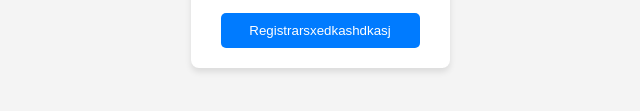
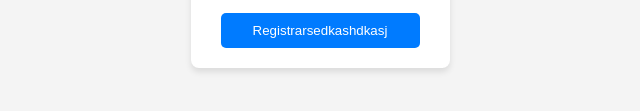
Before and after one commit to Kxcwrx/LoginHtml, a plain HTML site: page index.html in a window 1280 px wide. Shown: the part 481-592 px from the top of the page, 320-960 px from the left. Drawn offline with Linux system fonts and the light colour scheme.

Commit message:
Cambiosssxxxsss

```diff
--- a/index.html
+++ b/index.html
@@ -15,7 +15,7 @@
       <button type="submit">Ingresar</button>
     </form>
     <p id="response-message"></p>
-    <button id="register-btn">Registrarsxedkashdkasj</button>
+    <button id="register-btn">Registrarsedkashdkasj</button>
   </div>
 
   <script src="script.js"></script>
```
